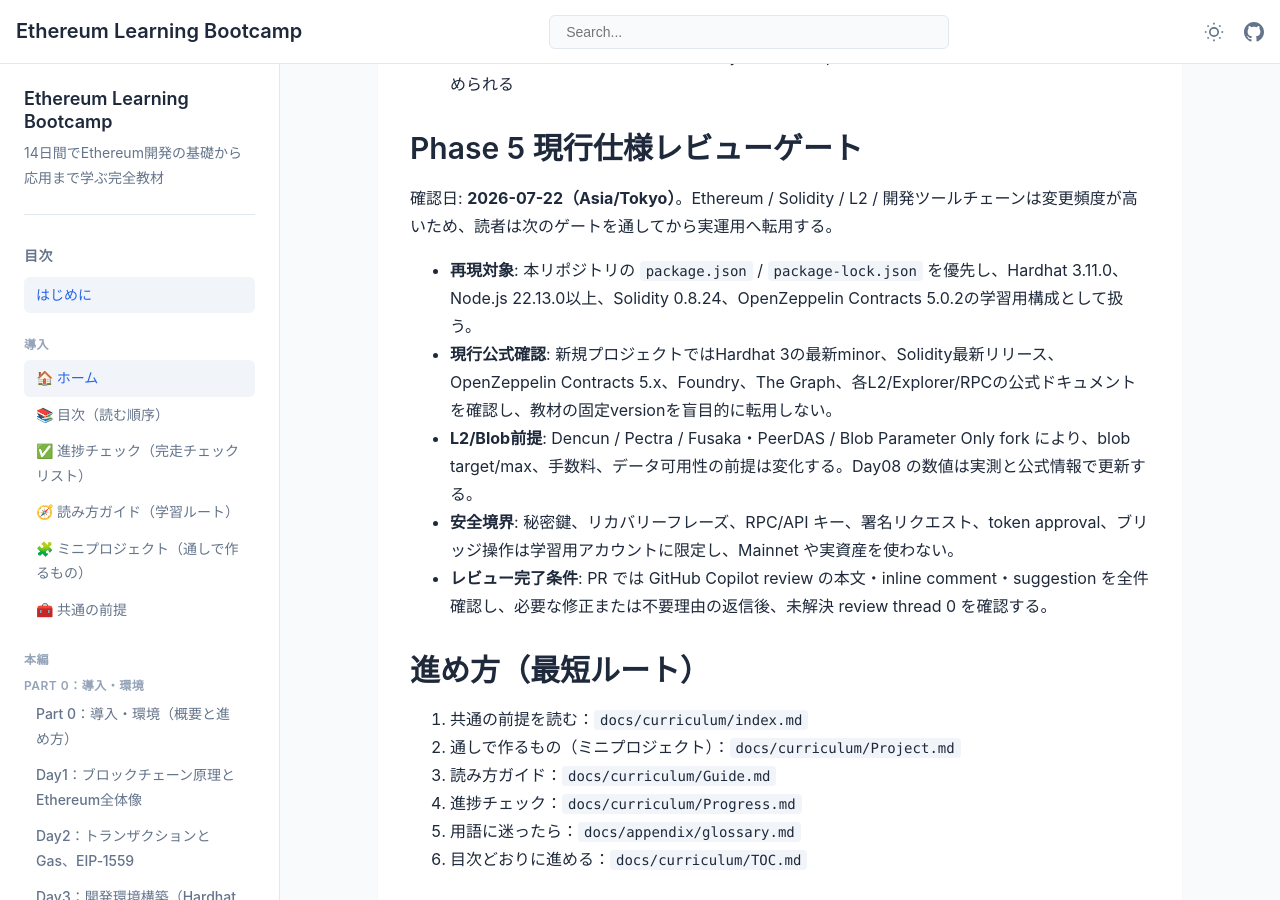
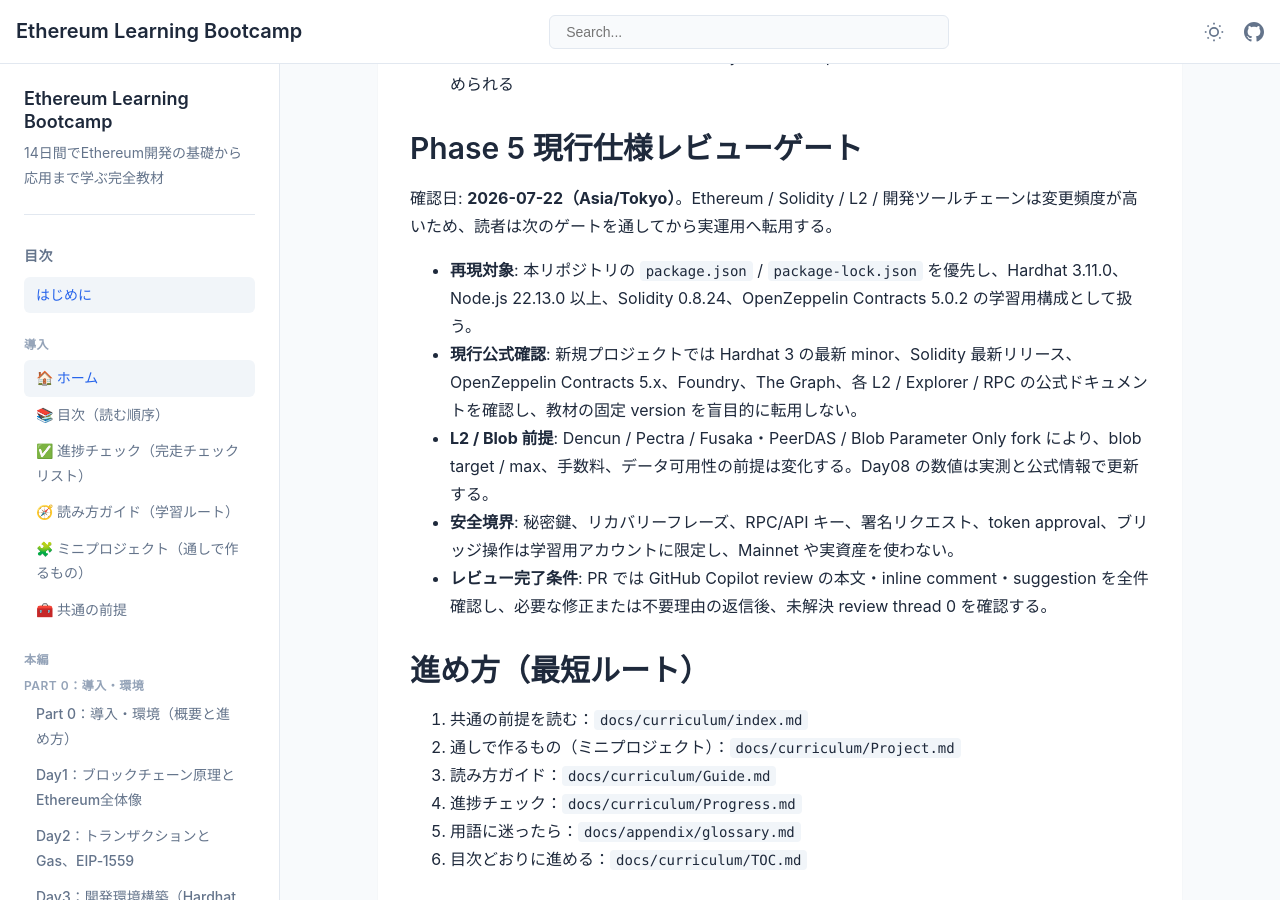
Before and after one commit to itdojp/ethereum-learning-bootcamp, a Jekyll site: the page built from docs/index.md, in a window 1280 px wide and 900 px high, scrolled down 618 px. Built offline with Jekyll 4.4.1, drawn with Linux system fonts in a browser that asks for light colours.

Commit message:
docs: align mixed-language spacing

```diff
--- a/docs/index.md
+++ b/docs/index.md
@@ -28,9 +28,9 @@
 
 確認日: **2026-07-22（Asia/Tokyo）**。Ethereum / Solidity / L2 / 開発ツールチェーンは変更頻度が高いため、読者は次のゲートを通してから実運用へ転用する。
 
-- **再現対象**: 本リポジトリの `package.json` / `package-lock.json` を優先し、Hardhat 3.11.0、Node.js 22.13.0以上、Solidity 0.8.24、OpenZeppelin Contracts 5.0.2の学習用構成として扱う。
-- **現行公式確認**: 新規プロジェクトではHardhat 3の最新minor、Solidity最新リリース、OpenZeppelin Contracts 5.x、Foundry、The Graph、各L2/Explorer/RPCの公式ドキュメントを確認し、教材の固定versionを盲目的に転用しない。
-- **L2/Blob前提**: Dencun / Pectra / Fusaka・PeerDAS / Blob Parameter Only fork により、blob target/max、手数料、データ可用性の前提は変化する。Day08 の数値は実測と公式情報で更新する。
+- **再現対象**: 本リポジトリの `package.json` / `package-lock.json` を優先し、Hardhat 3.11.0、Node.js 22.13.0 以上、Solidity 0.8.24、OpenZeppelin Contracts 5.0.2 の学習用構成として扱う。
+- **現行公式確認**: 新規プロジェクトでは Hardhat 3 の最新 minor、Solidity 最新リリース、OpenZeppelin Contracts 5.x、Foundry、The Graph、各 L2 / Explorer / RPC の公式ドキュメントを確認し、教材の固定 version を盲目的に転用しない。
+- **L2 / Blob 前提**: Dencun / Pectra / Fusaka・PeerDAS / Blob Parameter Only fork により、blob target / max、手数料、データ可用性の前提は変化する。Day08 の数値は実測と公式情報で更新する。
 - **安全境界**: 秘密鍵、リカバリーフレーズ、RPC/API キー、署名リクエスト、token approval、ブリッジ操作は学習用アカウントに限定し、Mainnet や実資産を使わない。
 - **レビュー完了条件**: PR では GitHub Copilot review の本文・inline comment・suggestion を全件確認し、必要な修正または不要理由の返信後、未解決 review thread 0 を確認する。
 
```
Also changed, not shown: README.md.
